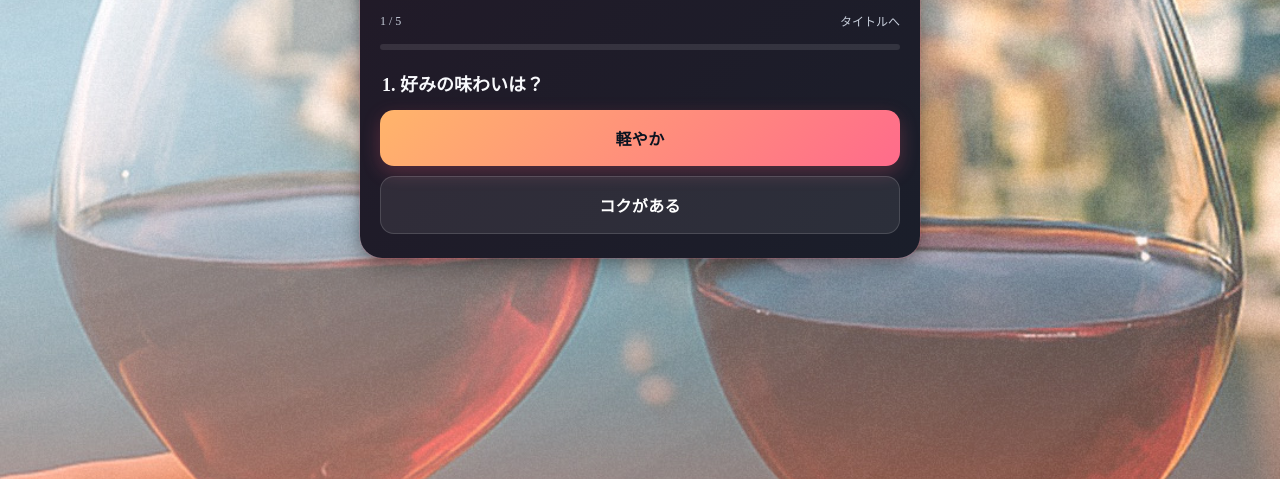
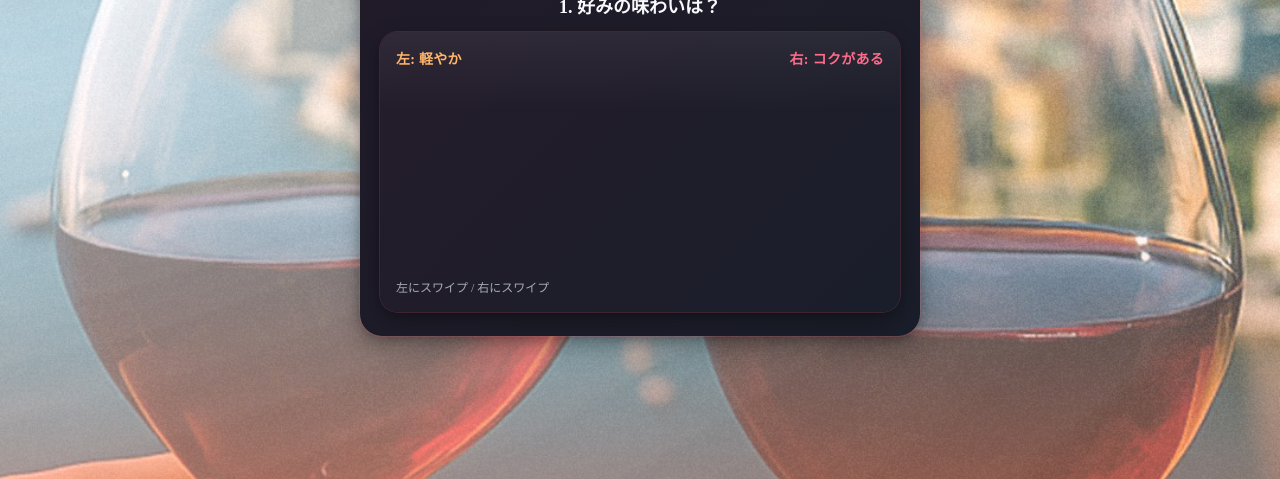
Before and after one commit to Switchman1015/Pairin-Wine-Matching-App-Test2, a plain HTML site: page docs/quiz.html in a window 1280 px wide. Shown: the part 321-800 px from the top of the page. Drawn offline with nearby package versions, Linux system fonts and the light colour scheme.

Commit message:
質問ページデザイン変更

```diff
--- a/docs/quiz.html
+++ b/docs/quiz.html
@@ -30,11 +30,19 @@
     .title{ font-family:'Playfair Display', serif; font-size: clamp(22px, 4vw, 28px); margin:0; }
     .subtitle{ color:var(--muted); margin:2px 0 10px; font-size:14px; }
 
-    .step{ display:flex; flex-direction:column; gap:14px; }
-    .qtext{ margin:6px 2px 0; font-size: clamp(16px, 4.5vw, 18px); font-weight:700; }
-    .opts2{ display:grid; gap:10px; grid-template-columns: 1fr; }
-    .optbtn{ appearance:none; border:0; border-radius:14px; padding:16px 16px; font-weight:800; font-size:16px; letter-spacing:.02em; color:#0b1320; background: linear-gradient(135deg, var(--accent) 0%, var(--accent-2) 100%); box-shadow: 0 6px 18px rgba(255,107,139,.28), 0 2px 10px rgba(0,0,0,.25); cursor:pointer; }
-    .optbtn.secondary{ background: rgba(255,255,255,.08); color:#fff; box-shadow:none; border:1px solid rgba(255,255,255,.14); }
+    .step{ display:flex; flex-direction:column; gap:14px; align-items:center; }
+    .qtext{ margin:6px 2px 0; font-size: clamp(16px, 4.5vw, 18px); font-weight:700; text-align:center; }
+
+    .swipe{ position:relative; width:min(92vw, 520px); height:min(56vh, 280px); max-height:320px; display:grid; place-items:center; touch-action:none; }
+    .card-face{ position:relative; width:100%; height:100%; border-radius:18px; background: linear-gradient(180deg, rgba(255,255,255,.06), rgba(255,255,255,0) 28%), linear-gradient(135deg, #241c2b 0%, #1a1e2a 100%); box-shadow: 0 0 0 1px rgba(255,107,139,.18), var(--shadow); display:grid; grid-template-rows:auto 1fr auto; align-items:center; padding:16px; transition: transform .16s ease; will-change: transform; }
+    .labels{ width:100%; display:flex; justify-content:space-between; font-weight:800; font-size:14px; letter-spacing:.02em; }
+    .labels .l{ color: var(--accent); }
+    .labels .r{ color: var(--accent-2); }
+    .hint{ align-self:end; font-size:12px; color:var(--muted); opacity:.8; }
+
+    .badge{ position:absolute; top:14px; padding:8px 12px; border-radius:999px; font-weight:800; font-size:13px; color:#0b1320; box-shadow: 0 6px 18px rgba(0,0,0,.25); opacity:.15; user-select:none; pointer-events:none; }
+    .badge.left{ left:14px; background: var(--accent); }
+    .badge.right{ right:14px; background: var(--accent-2); }
 
     .meta{ display:flex; justify-content:space-between; align-items:center; color:var(--muted); font-size:12px; margin-top:2px; }
     .progress{ height:6px; background: rgba(255,255,255,.10); border-radius:999px; overflow:hidden; }
@@ -144,24 +152,62 @@
       const q = questions[current];
       stepEl.innerHTML = `
         <div class="qtext">${current+1}. ${q.text}</div>
-        <div class="opts2">
-          <button class="optbtn" data-which="a" type="button">${q.a.label}</button>
-          <button class="optbtn secondary" data-which="b" type="button">${q.b.label}</button>
+        <div class="swipe" id="swipe" aria-label="左右にスワイプして選択">
+          <div class="badge left" id="badgeL">${q.a.label}</div>
+          <div class="badge right" id="badgeR">${q.b.label}</div>
+          <div class="card-face" id="card">
+            <div class="labels"><span class="l">左: ${q.a.label}</span><span class="r">右: ${q.b.label}</span></div>
+            <div></div>
+            <div class="hint">左にスワイプ / 右にスワイプ</div>
+          </div>
         </div>
       `;
       stepText.textContent = `${current+1} / ${questions.length}`;
       bar.style.width = `${Math.round((current)/questions.length*100)}%`;
-      stepEl.querySelectorAll('.optbtn').forEach(btn=>{
-        btn.addEventListener('click', ()=>{
-          const which = btn.getAttribute('data-which');
-          const delta = which === 'a' ? q.a.score : q.b.score;
-          // quick tap animation
-          btn.animate([{ transform:'scale(1)' }, { transform:'scale(0.98)' }, { transform:'scale(1)' }], { duration:160, easing:'ease-out' });
-          applyScore(delta);
-          current += 1;
-          render();
-        });
+
+      const swipe = document.getElementById('swipe');
+      const card = document.getElementById('card');
+      const badgeL = document.getElementById('badgeL');
+      const badgeR = document.getElementById('badgeR');
+
+      let startX = 0, dx = 0, dragging = false, pointerId = null;
+      const THRESH = 80;
+      function setBadges(){
+        const p = Math.min(1, Math.abs(dx)/THRESH);
+        badgeL.style.opacity = dx < 0 ? String(0.15 + 0.85*p) : '0.15';
+        badgeR.style.opacity = dx > 0 ? String(0.15 + 0.85*p) : '0.15';
+      }
+      function setTransform(anim){
+        const rot = Math.max(-12, Math.min(12, dx*0.06));
+        if(anim){ card.style.transition = 'transform .16s ease'; } else { card.style.transition = 'none'; }
+        card.style.transform = `translateX(${dx}px) rotate(${rot}deg)`;
+        setBadges();
+      }
+      function release(){
+        if(Math.abs(dx) >= THRESH){
+          const which = dx > 0 ? 'b' : 'a';
+          const exitX = dx > 0 ? window.innerWidth * 0.6 + 200 : -(window.innerWidth * 0.6 + 200);
+          card.style.transition = 'transform .22s ease-out';
+          card.style.transform = `translateX(${exitX}px) rotate(${dx>0?12:-12}deg)`;
+          setTimeout(()=>{
+            const delta = which === 'a' ? q.a.score : q.b.score;
+            applyScore(delta);
+            current += 1;
+            render();
+          }, 200);
+        }else{
+          dx = 0; setTransform(true);
+        }
+        dragging = false; pointerId = null;
+      }
+      swipe.addEventListener('pointerdown', (e)=>{
+        dragging = true; pointerId = e.pointerId; swipe.setPointerCapture(pointerId); startX = e.clientX; dx = 0; setTransform(false);
       });
+      swipe.addEventListener('pointermove', (e)=>{
+        if(!dragging) return; dx = e.clientX - startX; setTransform(false);
+      });
+      swipe.addEventListener('pointerup', release);
+      swipe.addEventListener('pointercancel', release);
     }
 
     render();
```
